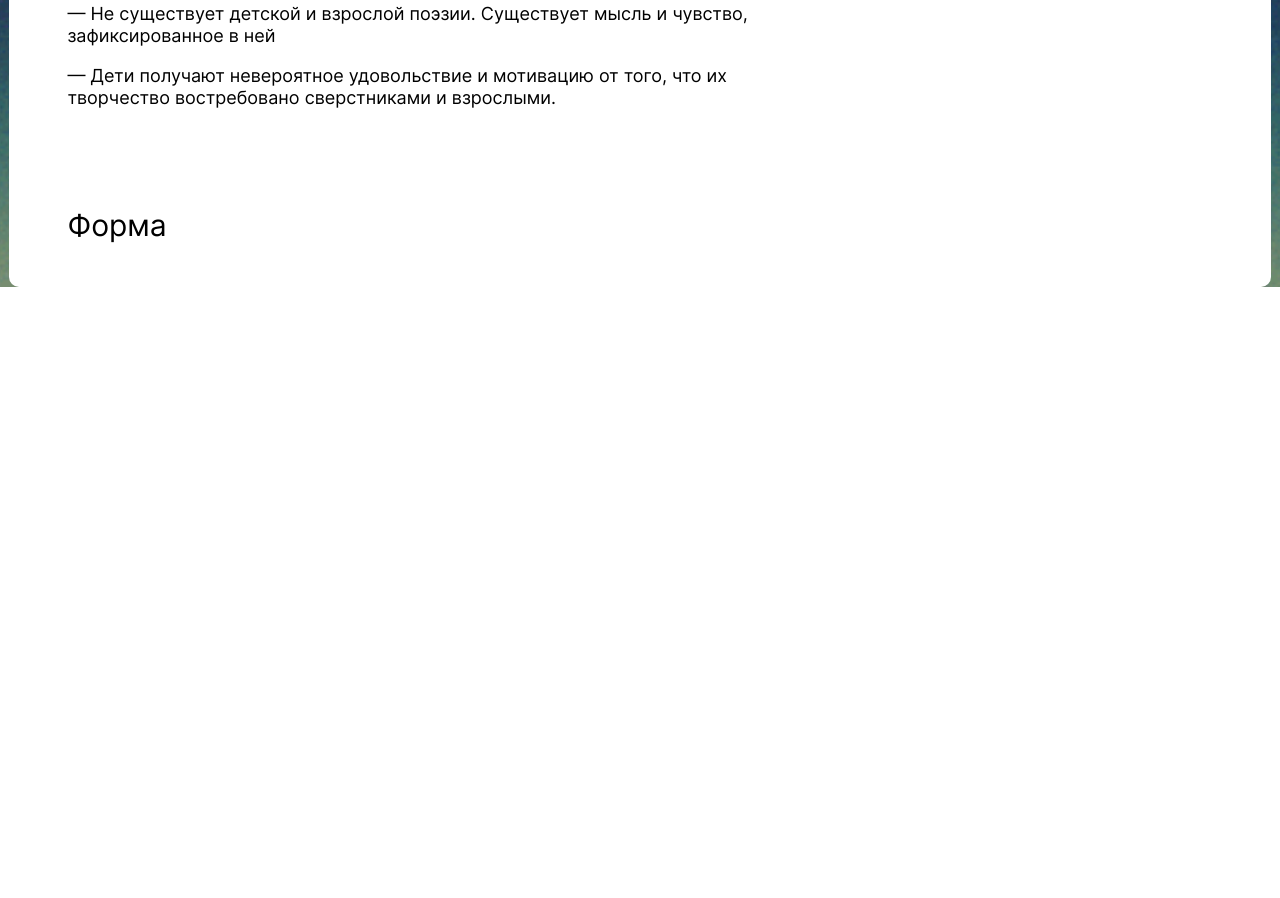
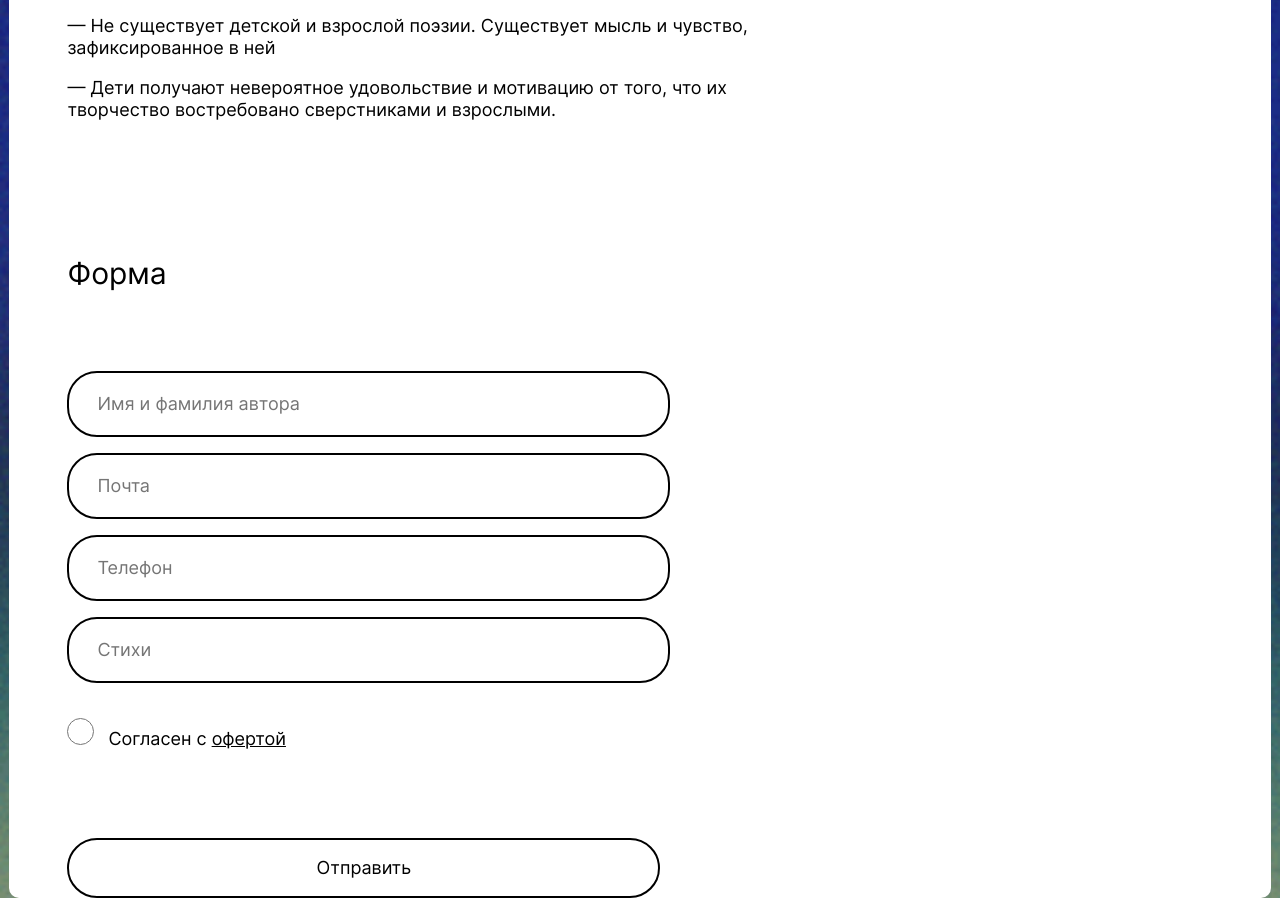
Before and after one commit to dianadomino24/turbina-dd, a plain HTML site: page src/index.html in a window 1280 px wide. Shown: the part 1678-2576 px from the top of the page. Before the commit the page ends 1965 px from the top, so only its background shows below. Drawn offline with Linux system fonts and the light colour scheme.

Commit message:
feat: форма для заполнения

```diff
--- a/src/blocks/about/__subtitle/about__subtitle.css
+++ b/src/blocks/about/__subtitle/about__subtitle.css
@@ -3,7 +3,7 @@
     font-size: 18px;
     line-height: 22px;
     max-width: 716px;
-    margin-top: 18px;
+    margin-top: 30px;
 }
 
 .about__subtitle:first-of-type {
--- a/src/blocks/content/content.css
+++ b/src/blocks/content/content.css
@@ -3,4 +3,5 @@
     flex-direction: column;
     align-items: center;
     width: 100%;
+    max-width: 1280px;
 }
--- /dev/null
+++ b/src/blocks/form/__input-radio/form__input-radio.css
@@ -0,0 +1,7 @@
+.form__input-radio {
+    height: 27px;
+    width: 27px;
+    box-sizing: border-box;
+    border: 2px solid #000000;
+    margin-right: 14px;
+}
--- /dev/null
+++ b/src/blocks/form/__input/form__input.css
@@ -0,0 +1,26 @@
+.form__input {
+    min-width: 569px;
+    min-height: 60px;
+    margin-top: 16px;
+    font-weight: normal;
+    font-size: 18px;
+    line-height: 22px;
+    color: #000000;
+    border: 2px solid #000000;
+    border-radius: 30px;
+    padding-left: 28px;
+}
+
+.form__input:first-of-type {
+    margin: 0;
+}
+
+
+.form__input:hover {
+    transform: scale(1.02);
+    transition: all 0.5s ease;
+}
+
+.form__input:focus {
+    outline: none;
+}
--- /dev/null
+++ b/src/blocks/form/__label/form__label.css
@@ -0,0 +1,6 @@
+.form__label {
+    font-weight: normal;
+font-size: 18px;
+line-height: 22px;
+margin-top: 35px;
+}
--- /dev/null
+++ b/src/blocks/form/__link/form__link.css
@@ -0,0 +1,5 @@
+.form__link {
+    text-decoration: none;
+    color: #000;
+    text-decoration-line: underline;
+}
--- /dev/null
+++ b/src/blocks/form/__submit/form__submit.css
@@ -0,0 +1,16 @@
+.form__submit {
+    width: 593px;
+    height: 60px;
+    margin-top: 88px;
+    border: 2px solid #000000;
+border-radius: 30px;
+background-color: #FFFF;
+font-weight: normal;
+font-size: 18px;
+line-height: 22px;
+}
+
+.form__submit:hover {
+    transform: scale(1.02);
+    transition: all 0.5s ease;
+}
--- /dev/null
+++ b/src/blocks/form/__title/form__title.css
@@ -0,0 +1,7 @@
+.form__title {
+    font-weight: normal;
+    font-size: 30px;
+    line-height: 36px;
+    padding: 100px 0 80px 0;
+    margin: 0;
+}
--- /dev/null
+++ b/src/blocks/form/form.css
@@ -0,0 +1,5 @@
+.form {
+    display: flex;
+    flex-direction: column;
+    align-items: flex-start;
+}
--- a/src/index.html
+++ b/src/index.html
@@ -88,8 +88,23 @@
                         </ul>
                     </li>
                 </ul>
-                <form>
-                    <h2 class="about__title">Форма</h2>
+                <form class="form">
+                    <h2 class="form__title">Форма</h2>
+                    <input type="text" placeholder="Имя и фамилия автора" class="form__input" id="" required />
+                    <span class="form__error" id=""></span>
+                    <input type="e-mail" placeholder="Почта" class="form__input" id="" required />
+                    <span class="form__error" id=""></span>
+                    <input type="tel" placeholder="Телефон" class="form__input" id="" required />
+                    <span class="form__error" id=""></span>
+                    <input type="text" placeholder="Стихи" class="form__input" id="" required />
+                    <span class="form__error" id=""></span>
+                    <label for="offer" class="form__label">
+                        <input type="radio" class="form__input-radio" id="offer" required />Согласен с
+                        <a href="#" class="form__link form__label">офертой</a>
+                    </label>
+                    <button type="submit" class="form__submit">
+                        Отправить
+                    </button>
                 </form>
 
             </section>
--- a/src/pages/index.css
+++ b/src/pages/index.css
@@ -13,3 +13,10 @@
 @import url(../blocks/about/__element/about__element.css);
 @import url(../blocks/about/__title/about__title.css);
 @import url(../blocks/about/__subtitle/about__subtitle.css);
+@import url(../blocks/form/form.css);
+@import url(../blocks/form/__title/form__title.css);
+@import url(../blocks/form/__input/form__input.css);
+@import url(../blocks/form/__input-radio/form__input-radio.css);
+@import url(../blocks/form/__label/form__label.css);
+@import url(../blocks/form/__link/form__link.css);
+@import url(../blocks/form/__submit/form__submit.css);
```
